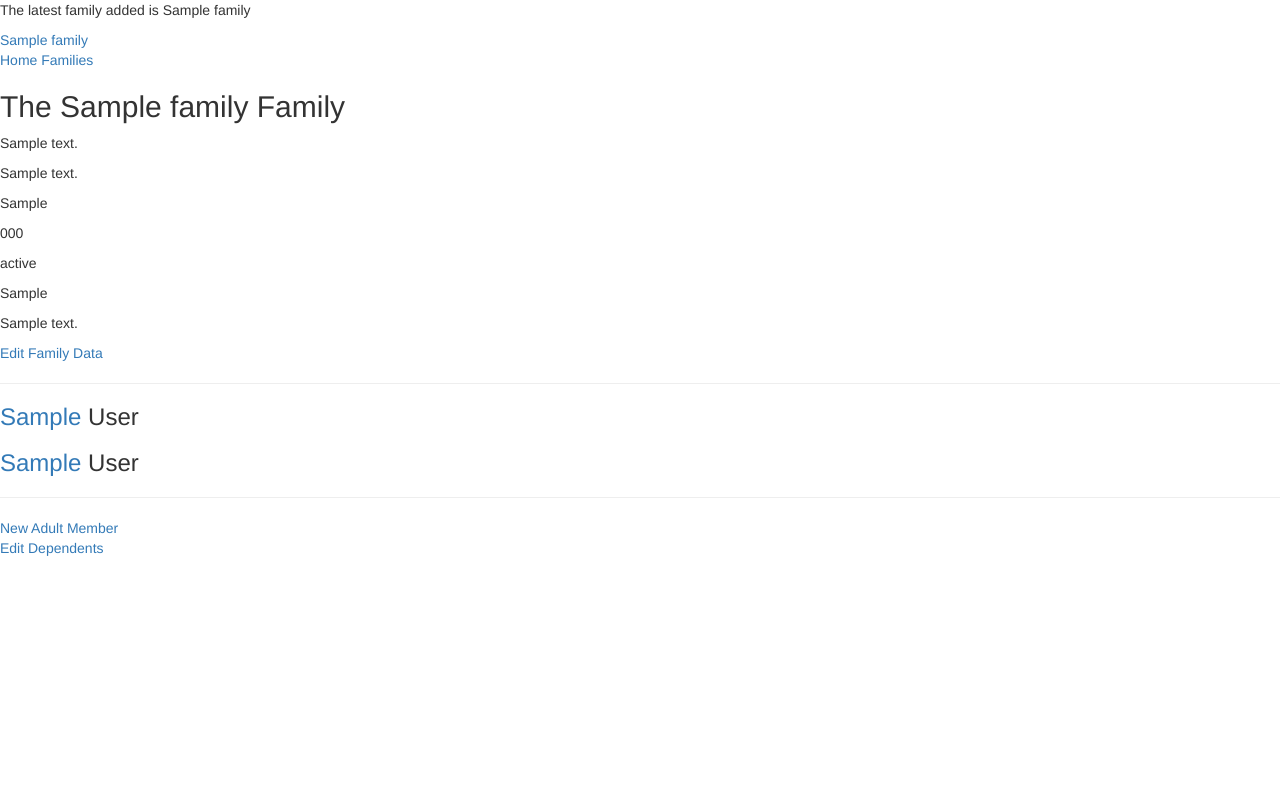
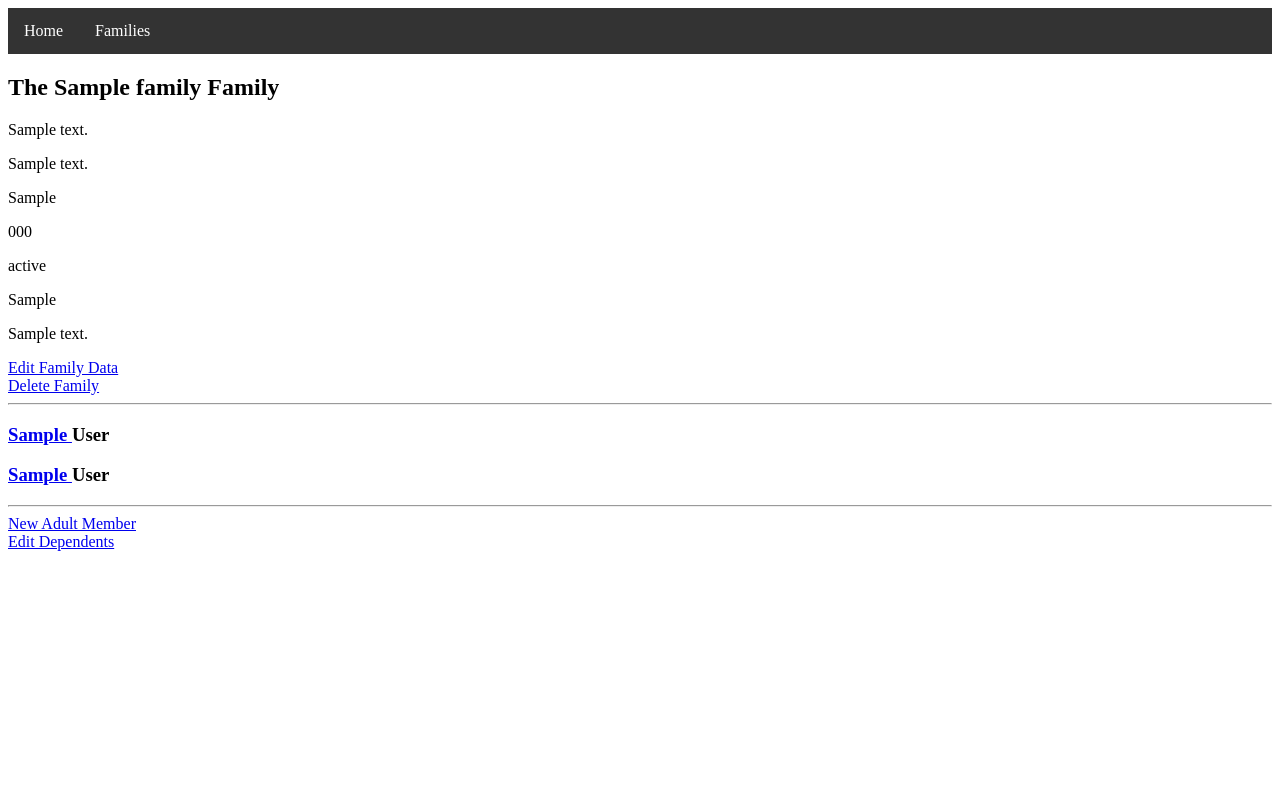
Before and after one commit to pihentagyu/django_chms, a Django app: page /families/1/ in a window 1280 px wide. Run offline with Django 3.2, Linux system fonts and the light colour scheme; a user stored in the database is signed in; tables that the repository leaves empty hold one stand-in row (values such as "Sample post"); some libraries are stand-ins or nearby versions.

Commit message:
Many changes in families views, templates, admin

```diff
--- a/django_chms/assets/css/layout.css
+++ b/django_chms/assets/css/layout.css
@@ -1,127 +1,26 @@
-html {
-  box-sizing: border-box; }
-
-*, *::after, *::before {
-  box-sizing: inherit; }
-
-.site-container {
-	max-width: 65em;
-	margin-left: auto;
-	margin-right: auto;
-    background-color: #642039;
-
+div.right {
+    float: right;
+}
+ul.nav {
+    list-style-type: none;
+    margin: 0;
+    padding: 0;
+    overflow: hidden;
+    background-color: #333;
 }
 
-.site-container::after {
-    clear: both;
-    content: "";
-    display: table; }
-.site-container nav {
-    width: 100%;
-    display: table;
-    width: 100%;
-    table-layout: fixed;
-    border-bottom-left-radius: 10px;
-    border-bottom-right-radius: 10px;
-    border-top-left-radius: 10px;
-    border-top-right-radius: 10px;
-    border-bottom-left-radius: 10px;
-    border-top-left-radius: 10px;
-    border-bottom-right-radius: 10px;
-    border-top-right-radius: 10px;
-    background-color: #642039;
-    margin-bottom: 1em;
-    overflow: hidden; }
-    .site-container nav a {
-      display: table-cell;
-      width: 8.33333%;
-      padding: 10px;
-      border-bottom: 2px solid #642039;
-      color: #e6557e;
-      letter-spacing: 0.075em;
-      line-height: 40px;
-      text-align: center;
-      text-decoration: none; }
-      .site-container nav a:hover {
-        background: #6d3753;
-        border-bottom: 2px solid #642039;
-        color: white; }
+li.nav {
+    float: left;
+}
 
-.cards {
-  display: -webkit-box;
-  display: -moz-box;
-  display: box;
-  display: -webkit-flex;
-  display: -moz-flex;
-  display: -ms-flexbox;
-  display: flex;
-  -webkit-box-lines: multiple;
-  -moz-box-lines: multiple;
-  box-lines: multiple;
-  -webkit-flex-wrap: wrap;
-  -moz-flex-wrap: wrap;
-  -ms-flex-wrap: wrap;
-  flex-wrap: wrap;
-  -webkit-box-pack: justify;
-  -moz-box-pack: justify;
-  box-pack: justify;
-  -webkit-justify-content: space-between;
-  -moz-justify-content: space-between;
-  -ms-justify-content: space-between;
-  -o-justify-content: space-between;
-  justify-content: space-between;
-  -ms-flex-pack: justify; }
+li.nav a {
+    display: block;
+    color: white;
+    text-align: center;
+    padding: 14px 16px;
+    text-decoration: none;
+}
 
-.card {
-  -webkit-flex-basis: 15em;
-  -moz-flex-basis: 15em;
-  flex-basis: 15em;
-  -ms-flex-preferred-size: 15em;
-  -webkit-flex-grow: 1;
-  -moz-flex-grow: 1;
-  flex-grow: 1;
-  -ms-flex-positive: 1;
-  -webkit-transition: all 0.2s ease-in-out;
-  -moz-transition: all 0.2s ease-in-out;
-  transition: all 0.2s ease-in-out;
-  background-color: #f6f6f6;
-  border-radius: 3px;
-  border: 1px solid gainsboro;
-  box-shadow: 0 2px 4px #e6e6e6;
-  margin: 0 1em 1.5em 1em;
-  position: relative; }
-  .card header {
-    -webkit-transition: all 0.2s ease-in-out;
-    -moz-transition: all 0.2s ease-in-out;
-    transition: all 0.2s ease-in-out;
-    background-color: #f6f6f6;
-    border-bottom: 1px solid gainsboro;
-    border-radius: 3px 3px 0 0;
-    font-weight: bold;
-    line-height: 1.5em;
-    padding: 0.5em 0.75em; }
-    .card header a {
-      color: #642039;
-      text-decoration: none; }
-      .card header a:hover {
-        text-decoration: underline; }
-  .card .card-copy {
-    font-size: 0.9em;
-    line-height: 1.5em;
-    padding: 0.75em 0.75em; }
-    .card .card-copy p {
-      margin: 0 0 0.75em; }
-
-article h2 a,
-article h3 a {
-  color: #642039;
-  text-decoration: none; }
-  article h2 a:hover,
-  article h3 a:hover {
-    text-decoration: underline; }
-article .steps {
-  border-top: 2px solid #e6557e; }
-  article .steps h3 + p {
-    margin-left: 1em; }
-
-/*# sourceMappingURL=layout.css.map */
+li.nav a:hover {
+    background-color: #111;
+}
--- a/django_chms/families/static/families/css/families.css
+++ b/django_chms/families/static/families/css/families.css
@@ -1,3 +1,7 @@
 .card header a {
       color: #000080;
 }
+
+div.right {
+    float: right;
+}
--- a/django_chms/families/templates/families/family_detail.html
+++ b/django_chms/families/templates/families/family_detail.html
@@ -15,6 +15,9 @@
     {% if user.is_authenticated %}
             <a href="{% url 'families:edit_family' pk=family.pk %}"
                 class="button">Edit Family Data</a>
+			<br>
+            <a href="{% url 'families:delete_family' pk=family.pk %}"
+                class="button">Delete Family</a>
         <hr>
     {% endif %}
 
@@ -37,6 +40,7 @@
                     </h3>
 				{% endfor %}
 		</section>
+
     </article>
     {% if user.is_authenticated %}
         {% if family.adult_set.count < 3 %}
--- a/django_chms/families/templates/families/family_nav.html
+++ b/django_chms/families/templates/families/family_nav.html
@@ -1,4 +1,4 @@
 {% for family in families %}
 
-<div> <a href="{% url 'families:detail' pk=family.pk %}">{{ family.family_name }}</a></div>
+<div> <a href="{% url 'families:detail' pk=family.id %}">{{ family.family_name }}</a></div>
 {% endfor %}
--- a/django_chms/families/templates/families/layout.html
+++ b/django_chms/families/templates/families/layout.html
@@ -4,10 +4,10 @@
 
 {% block content %}
     {{ block.super }}
-    <nav>
+	    <div class="right">
 	    <form action="{% url 'families:search' %}" method="GET">
 			    <input type="search" name="q"
 			    <button type="button">Search</button>
 	    </form>
-    </nav>
+	    </div>
 {% endblock %}
--- a/django_chms/families/templates/families/member_detail.html
+++ b/django_chms/families/templates/families/member_detail.html
@@ -15,6 +15,5 @@
 
 {% if user.is_authenticated %}
     <hr>
-    <a href="{% url 'families:edit_member' family_pk=member.family.pk member_pk=member.pk member_type=member_type %}" class="button">Edit</a>
 {% endif %}
 {% endblock %}
--- a/django_chms/families/templates/families/member_form.html
+++ b/django_chms/families/templates/families/member_form.html
@@ -1,5 +1,4 @@
 {% extends 'layout.html' %}
-
 {% block title %}
     {% if  member_type  == "a" %}
         {{ family }} {{ form.instance.first_name|default:"New Member" }} {{ block.super }}
--- a/django_chms/families/templatetags/family_extras.py
+++ b/django_chms/families/templatetags/family_extras.py
@@ -15,7 +15,7 @@ def newest_family():
 @register.inclusion_tag('families/family_nav.html')
 def nav_family_list():
     '''Returns dictionary of families for navigation pane'''
-    families = Family.objects.all()
+    families = Family.objects.values('id', 'family_name')[:5]
     return {'families': families}
 
 
--- a/django_chms/families/urls.py
+++ b/django_chms/families/urls.py
@@ -3,11 +3,13 @@ from django.conf.urls import url
 from . import views
 
 urlpatterns = [
-        url(r'^$', views.family_list, name='list'),
-        url(r'(?P<family_pk>\d+)/(?P<member_type>a|d)_(?P<member_pk>\d+)/$', views.member_detail, name='member'),
+        url(r'^$', views.FamilyListView.as_view(), name='list'),
+        url(r'(?P<family_pk>\d+)/(?P<member_type>a|d)_(?P<member_pk>\d+)/$', views.MemberDetailView.as_view(), name='member'),
         url(r'(?P<family_pk>\d+)/create_member_(?P<member_type>a|d)/$', views.member_form, name='create_member'),
         url(r'(?P<family_pk>\d+)/edit_member_(?P<member_pk>\d+)_(?P<member_type>a|d)/$', views.member_form, name='edit_member'),
         url(r'edit_family_(?P<pk>\d+)/$', views.family_edit, name='edit_family'),
+        url(r'delete_family_(?P<pk>\d+)/$', views.FamilyDeleteView.as_view(), name='delete_family'),
+        url(r'create_family/$', views.FamilyCreateView.as_view(), name='create_family'),
         url(r'search/$', views.search, name='search'),
-        url(r'(?P<pk>\d+)/$', views.family_detail, name='detail'),
+        url(r'(?P<pk>\d+)/$', views.FamilyDetailView.as_view(), name='detail'),
         ]
--- a/django_chms/families/views.py
+++ b/django_chms/families/views.py
@@ -1,35 +1,76 @@
 from itertools import chain
 
+from braces.views import PrefetchRelatedMixin
+from django.contrib.auth.mixins import LoginRequiredMixin
 from django.contrib import messages
 from django.contrib.auth.decorators import login_required
-from django.http import HttpResponseRedirect
+from django.core.urlresolvers import reverse_lazy
+from django.http import HttpResponseRedirect, Http404
+from django.db.models import Q
 from django.shortcuts import get_object_or_404, render
 from django.urls import reverse
+from django.views.generic import ListView, DetailView, DeleteView, CreateView, UpdateView
+from django.views.generic.detail import SingleObjectMixin
 
 from . import forms
 from . import models
 
 # Create your views here.
 
-def family_list(request):
-    families = models.Family.objects.all()
-    email = 'jdoepp@gmail.com'
-    return render(request, 'families/family_list.html', {'families': families,
-        'email':email})
+class FamilyCreateView(LoginRequiredMixin, CreateView):
+    fields = ('user', 'family_name', 'address1', 'address2', 'city', 'postal_code', 'state', 'country', 'notes')
+    model = models.Family
 
-def family_detail(request, pk):
-    family = get_object_or_404(models.Family, pk=pk)
-    members = chain(family.adult_set.all(), family.dependent_set.all())
-    return render(request, 'families/family_detail.html', {'family':family,
-        'members': members
-        })
+    def get_initial(self):
+        initial = super().get_initial()
+        initial['user'] = self.request.user.pk
+        return initial
 
-def member_detail(request, family_pk, member_pk, member_type):
-    if member_type == 'a':
-        member = get_object_or_404(models.Adult, family_id=family_pk, pk=member_pk)
-    else:
-        member = get_object_or_404(models.Dependent, family_id=family_pk, pk=member_pk)
-    return render(request, 'families/member_detail.html', {'member':member, 'member_type':member_type})
+
+class FamilyListView(PrefetchRelatedMixin, ListView):
+    prefetch_related = ('adult_set', 'dependent_set')
+    model = models.Family
+    context_object_name = 'families'
+
+    def get_context_data(self):
+        context = super().get_context_data()
+        context['email'] = 'jdoepp@gmail.com'
+        return context
+
+
+class FamilyDetailView(PrefetchRelatedMixin, DetailView):
+    prefetch_related = ('adult_set', 'dependent_set')
+    model = models.Family
+    template_name = 'families/family_detail.html'
+
+
+class FamilyDeleteView(DeleteView):
+    model = models.Family
+    success_url = reverse_lazy('families:list')
+
+    def get_queryset(self):
+        if not self.request.user.is_superuser:
+            return self.model.objects.filter(user=self.request.user)
+        else:
+            return self.model.objects.all()
+
+class MemberDetailView(DetailView, SingleObjectMixin):
+    context_object_name = 'member'
+    template_name = 'families/member_detail.html'
+    pk_url_kwarg = 'member_pk'
+
+    def get_queryset(self):
+        if self.kwargs['member_type'] == 'a':
+            return models.Adult.objects.select_related('family').filter(family_id=self.kwargs['family_pk'])
+        else:
+            return models.Dependent.objects.select_related('family').filter(family_id=self.kwargs['family_pk'])
+
+
+    def get_context_data(self, **kwargs):
+        context = super().get_context_data(**kwargs)
+        context['member_type'] = self.kwargs['member_type']
+        return context
+
 
 @login_required
 def member_create(request, family_pk, member_type):
@@ -140,8 +181,8 @@ def member_edit(request, family_pk, member_pk, member_type):
         return HttpResponseRedirect(member.get_absolute_url())
     return render(request, 'families/member_form.html', {'form': form, 'family':member.family})
 
-
 def search(request):
     term = request.GET.get('q')
-    families = models.Family.objects.filter(family_name__icontains=term)
+    members = models.Adult.objects.filter(Q(last_name__icontains=term)|Q(first_name__icontains=term))
+    families = members__family
     return render(request, 'families/family_list.html', {'families': families})
--- a/django_chms/templates/layout.html
+++ b/django_chms/templates/layout.html
@@ -1,25 +1,19 @@
-{# {% load static from staticfiles %} #}
-
-{% load bootstrap3 %}
-{% load family_extras %}
-
-{% bootstrap_css %}
-{% bootstrap_javascript %}
+{% load static from staticfiles %}
 
 <!doctype html>
 <html>
   <head>
 	  <title>{% block title %} {% endblock %}</title>
-      {# <link rel="stylesheet" href="{% static 'css/layout.css' %}"> #}
+      <link rel="stylesheet" href="{% static 'css/layout.css' %}">
       {% block static %}{% endblock %}
   </head>
   <body>
-        <p>The latest family added is {% newest_family %}</p>
-       <div> <nav> {% nav_family_list %}</nav></div>
   <div class="site-container">
-		  <nav>
-				  <a href="{% url 'home' %}">Home</a>
-				  <a href="{% url 'families:list' %}">Families</a>
+	 <nav>
+		 <ul class="nav">
+			 <li class="nav"><a class="nav" href="{% url 'home' %}">Home</a></li>
+			 <li class="nav"><a class="nav" href="{% url 'families:list' %}">Families</a></li>
+			</ul>
 		</nav>
   </div>
 		  {% block content %}{% endblock %}
```
Also changed, not shown: django_chms/families/admin.py (+84 -2 lines), django_chms/families/models.py (+10 -0 lines), django_chms/families/templates/families/family_confirm_delete.html (added, +10 -0 lines), django_chms/families/templates/families/family_list.html (+15 -12 lines), django_chms/templates/admin/base_site.html (added, +9 -0 lines), 1 other file.
